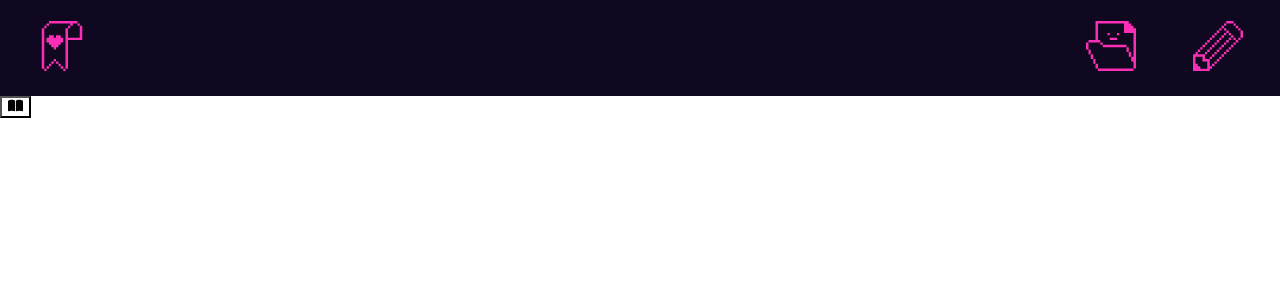
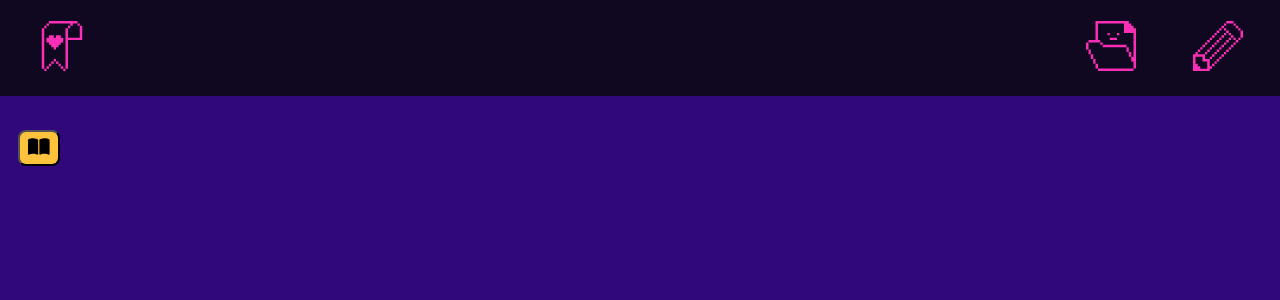
Before and after one commit to timemash24/bookmark_app_react, a React (Create React App) app: page /#/ in a window 1280 px wide. Shown: the top 300 px of the page. Built offline with nearby package versions, Linux system fonts and the light colour scheme; a web font is replaced by a local one.

Commit message:
Update: home css styles

```diff
--- a/src/components/SortedBookmarks.js
+++ b/src/components/SortedBookmarks.js
@@ -47,9 +47,9 @@ function SortedBookmarks({ tags, data }) {
   };
 
   return (
-    <section>
+    <ul className="bookmark_list">
       {selectedList.map((item, i) => (
-        <div key={i}>
+        <li className="bookmark" key={i}>
           <a
             href={item.url}
             target="_blank"
@@ -58,9 +58,9 @@ function SortedBookmarks({ tags, data }) {
           >
             {item.name}
           </a>
-        </div>
+        </li>
       ))}
-    </section>
+    </ul>
   );
 }
 
--- /dev/null
+++ b/src/css/Home.css
@@ -0,0 +1,64 @@
+body {
+  background-color: var(--purple-color);
+}
+.main {
+  padding: 1rem;
+}
+.tags button {
+  background-color: var(--yellow-color);
+  font-size: 1.2rem;
+  border-radius: 0.5rem;
+  text-align: center;
+  padding: 0.3rem 0.5rem;
+  margin: 0.15rem;
+  cursor: pointer;
+}
+.tag_selected {
+  background-color: var(--pink-color);
+}
+.tags {
+  display: flex;
+  flex-wrap: wrap;
+  padding: 1rem 0;
+}
+.tag_edit {
+  display: flex;
+  margin: 1rem 0 2rem;
+}
+.tag_edit button {
+  border: none;
+  color: var(--yellow-color);
+}
+.tag_edit span {
+  padding: 0 0.5rem;
+  font-size: 1.2rem;
+  font-family: 'GmarketSansLight';
+  cursor: pointer;
+}
+.tag_edit input {
+  width: 20rem;
+  height: 2rem;
+  font-size: 1.2rem;
+  border: var(--black-color) 5px;
+  background-color: var(--grey-color);
+}
+
+.bookmark_list {
+  margin: 0;
+  padding: 0;
+  display: grid;
+  grid-template-columns: 1fr 1fr 1fr;
+  color: var(--grey-color);
+}
+.bookmark {
+  font-size: 1.3rem;
+  padding: 1rem;
+  margin: 0.5rem;
+  text-align: center;
+  border-radius: 10px;
+  background-color: var(--dark-purple-color);
+}
+
+.bookmark:hover {
+  background-color: var(--pink-color);
+}
--- a/src/index.css
+++ b/src/index.css
@@ -12,6 +12,8 @@
   /* Color */
   --black-color: #100720;
   --purple-color: #31087b;
+  --dark-purple-color: rgb(35, 15, 68);
+  --grey-color: #c9d6df;
   --pink-color: #fa2fb5;
   --yellow-color: #ffc23c;
 }
--- a/src/routes/Home.js
+++ b/src/routes/Home.js
@@ -1,13 +1,13 @@
-import { useEffect, useRef, useState } from 'react';
+import { faBookOpen, faPen } from '@fortawesome/free-solid-svg-icons';
+import { FontAwesomeIcon } from '@fortawesome/react-fontawesome';
+import { useEffect, useState } from 'react';
 import { connect } from 'react-redux/es/exports';
 import { useNavigate } from 'react-router-dom';
-import { addBookmarks } from '../routes/store';
-import { Link } from 'react-router-dom';
+import * as IndxdDBController from '../components/IndxdDBController';
 import Navbar from '../components/Navbar';
 import SortedBookmarks from '../components/SortedBookmarks';
-import * as IndxdDBController from '../components/IndxdDBController';
-import { FontAwesomeIcon } from '@fortawesome/react-fontawesome';
-import { faBookOpen } from '@fortawesome/free-solid-svg-icons';
+import { addBookmarks } from '../routes/store';
+import '../css/Home.css';
 
 function Home({ bookmarks, addBookmarks }) {
   const data = IndxdDBController.getAllDBValues();
@@ -17,6 +17,7 @@ function Home({ bookmarks, addBookmarks }) {
   const [selectedTags, setSelectedTags] = useState([]);
   const [tagToEdit, setTagtoEdit] = useState('');
   const [editMode, setEditMode] = useState(false);
+  const [selected, setSelected] = useState(false);
 
   const init = (data) => {
     // visit 많은 순 - 사전순으로 정렬
@@ -97,7 +98,8 @@ function Home({ bookmarks, addBookmarks }) {
   return (
     <div>
       <Navbar />
-      <section>
+      <main className="main">
+        <section className="tags">
           <button onClick={onClick}>
             <FontAwesomeIcon icon={faBookOpen} />
           </button>
@@ -107,18 +109,25 @@ function Home({ bookmarks, addBookmarks }) {
             </button>
           ))}
         </section>
-      <section>
+        <section className="tag_edit">
           {list.length && !editMode ? (
-          <button onClick={handleEditBtn}>태그 이름 수정하기🖋</button>
+            <button onClick={handleEditBtn}>
+              <FontAwesomeIcon icon={faPen} />
+              <span>태그 이름 수정하기</span>
+              <FontAwesomeIcon icon={faPen} />
+            </button>
           ) : null}
           {editMode ? (
             <div>
               <input type="text" value={tagToEdit} onChange={getTagToEdit} />
-            <button onClick={saveChangesBtn}>수정사항 저장✨</button>
+              <button onClick={saveChangesBtn}>
+                <span>수정사항 저장✨</span>
+              </button>
             </div>
           ) : null}
         </section>
         <SortedBookmarks tags={selectedTags} data={list} />
+      </main>
     </div>
   );
 }
```
Lines whose indentation alone changed are shown as unchanged.
